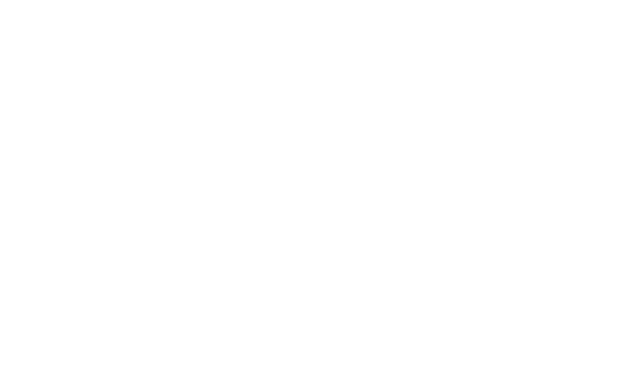
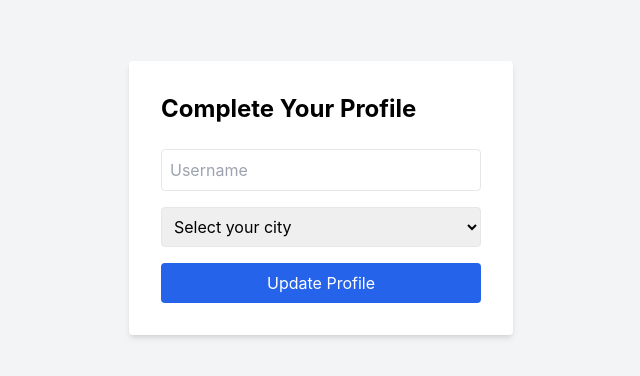
Before and after one commit to CJbaited/Candice, a React (Create React App) app in the folder candric/: page /complete-profile in a window 1280 px wide. Before the commit this address had no page. Shown: the part 266-642 px from the top of the page, without its empty margins (319-959 px from the left). Built offline with nearby package versions, Linux system fonts and the light colour scheme.

Commit message:
login and signup works better now but stil not as it should

```diff
--- a/candric/src/App.js
+++ b/candric/src/App.js
@@ -11,6 +11,9 @@
 import VisitorCourses from './components/VisitorCourses'; // Import VisitorCourses component
 import About from './components/About'; // Import About component
 import ProtectedRoute from './components/ProtectedRoute'; // Import ProtectedRoute component
+import VerifyEmail from './components/VerifyEmail'; // Import VerifyEmail component
+import Loading from './components/Loading'; // Import Loading component
+import CompleteProfile from './components/CompleteProfile'; // Import CompleteProfile component
 
 const App = () => {
   return (
@@ -21,12 +24,15 @@
           <Route path="/" element={<Home />} />
           <Route path="/login" element={<Login />} />
           <Route path="/signup" element={<Signup />} />
+          <Route path="/verify-email" element={<VerifyEmail />} /> {/* Add VerifyEmail route */}
           <Route path="/dashboard" element={<ProtectedRoute element={Dashboard} />} />
           <Route path="/courses" element={<ProtectedRoute element={Courses} />} />
           <Route path="/materials" element={<ProtectedRoute element={Materials} />} />
           <Route path="/profile" element={<ProtectedRoute element={Profile} />} />
           <Route path="/visitor-courses" element={<VisitorCourses />} /> {/* Add VisitorCourses route */}
           <Route path="/about" element={<About />} /> {/* Add About route */}
+          <Route path="/loading" element={<Loading />} /> {/* Add Loading route */}
+          <Route path="/complete-profile" element={<CompleteProfile />} /> {/* Add CompleteProfile route */}
         </Routes>
       </div>
     </Router>
--- a/candric/src/api.js
+++ b/candric/src/api.js
@@ -14,4 +14,10 @@
 // Add user logout function
 export const logoutUser = () => API.post('/auth/logout');
 
+// Add check user function
+export const checkUser = () => API.get('/auth/check-user');
+
+// Add update user profile function
+export const updateUserProfile = (data) => API.post('/auth/update-profile', data);
+
 export default API;
--- /dev/null
+++ b/candric/src/components/CompleteProfile.js
@@ -0,0 +1,61 @@
+import React, { useState } from 'react';
+import { useNavigate } from 'react-router-dom';
+import { updateUserProfile } from '../api';
+
+const CompleteProfile = () => {
+  const [formData, setFormData] = useState({ username: '', location: '' });
+  const [message, setMessage] = useState('');
+  const navigate = useNavigate();
+
+  const handleSubmit = async (e) => {
+    e.preventDefault();
+    try {
+      const response = await updateUserProfile(formData);
+      setMessage(response.data.message || 'Profile updated successfully!');
+      navigate('/dashboard'); // Redirect to dashboard
+    } catch (error) {
+      if (error.response) {
+        setMessage(error.response.data.error || 'Profile update failed');
+      } else if (error.request) {
+        setMessage('No response from the server. Please try again later.');
+      } else {
+        setMessage('An error occurred during profile update.');
+      }
+    }
+  };
+
+  return (
+    <div className="flex justify-center items-center min-h-screen bg-gray-100">
+      <div className="bg-white p-8 rounded shadow-md w-full max-w-sm">
+        <h2 className="text-2xl font-bold mb-6">Complete Your Profile</h2>
+        <form onSubmit={handleSubmit}>
+          <input
+            type="text"
+            placeholder="Username"
+            value={formData.username}
+            onChange={(e) => setFormData({ ...formData, username: e.target.value })}
+            className="w-full p-2 mb-4 border rounded"
+            required
+          />
+          <select
+            value={formData.location}
+            onChange={(e) => setFormData({ ...formData, location: e.target.value })}
+            className="w-full p-2 mb-4 border rounded"
+            required
+          >
+            <option value="" disabled>Select your city</option>
+            <option value="City1">City1</option>
+            <option value="City2">City2</option>
+            {/* Add more cities as needed */}
+          </select>
+          <button type="submit" className="w-full bg-blue-600 text-white py-2 rounded hover:bg-blue-700">
+            Update Profile
+          </button>
+        </form>
+        {message && <p className="mt-4 text-red-600">{message}</p>}
+      </div>
+    </div>
+  );
+};
+
+export default CompleteProfile;
--- a/candric/src/components/Loading.js
+++ b/candric/src/components/Loading.js
@@ -9,10 +9,12 @@
     const verifyUser = async () => {
       try {
         const response = await checkUser();
-        if (response.data.isTeacher) {
-          navigate('/teacher-dashboard');
+        const { username, location } = response.data;
+
+        if (!username || !location) {
+          navigate('/complete-profile'); // Redirect to complete profile page
         } else {
-          navigate('/dashboard');
+          navigate('/dashboard'); // Redirect to dashboard
         }
       } catch (error) {
         console.error('Error verifying user:', error);
--- a/candric/src/components/Login.js
+++ b/candric/src/components/Login.js
@@ -20,16 +20,16 @@
 
             // Navigate to dashboard on successful login
             setMessage('Login successful!');
-            navigate('/dashboard');
+            navigate('/loading'); // Redirect to the loading page
         } catch (error) {
             if (error.response) {
-                setMessage(error.response.data.message || 'Login failed. Please try again.');
+                setMessage(error.response.data.error || 'Login failed');
                 console.error('Error response:', error.response.data);
             } else if (error.request) {
                 setMessage('No response from server. Please try again later.');
                 console.error('Error request:', error.request);
             } else {
-                setMessage('An error occurred. Please try again.');
+                setMessage('An error occurred during login.');
                 console.error('Error message:', error.message);
             }
         }
@@ -46,6 +46,7 @@
                         value={formData.email}
                         onChange={(e) => setFormData({ ...formData, email: e.target.value })}
                         className="w-full p-2 mb-4 border rounded"
+                        required
                     />
                     <input
                         type="password"
@@ -53,6 +54,7 @@
                         value={formData.password}
                         onChange={(e) => setFormData({ ...formData, password: e.target.value })}
                         className="w-full p-2 mb-4 border rounded"
+                        required
                     />
                     <button type="submit" className="w-full bg-blue-600 text-white py-2 rounded hover:bg-blue-700">
                         Login
--- a/candric/src/components/Signup.js
+++ b/candric/src/components/Signup.js
@@ -3,7 +3,7 @@
 import { signUpUser } from '../api';
 
 const Signup = () => {
-  const [formData, setFormData] = useState({ name: '', location: '', email: '', password: '' });
+  const [formData, setFormData] = useState({ email: '', password: '' });
   const [message, setMessage] = useState('');
   const navigate = useNavigate();
 
@@ -12,7 +12,7 @@
     try {
       const response = await signUpUser(formData);
       setMessage(response.data.message || 'Signup successful!');
-      navigate('/login');
+      navigate('/verify-email', { state: { fromSignup: true } }); // Pass state
     } catch (error) {
       if (error.response) {
         setMessage(error.response.data.error || 'Signup failed');
@@ -29,25 +29,6 @@
       <div className="bg-white p-8 rounded shadow-md w-full max-w-sm">
         <h2 className="text-2xl font-bold mb-6">Signup</h2>
         <form onSubmit={handleSubmit}>
-          <input
-            type="text"
-            placeholder="Name"
-            value={formData.name}
-            onChange={(e) => setFormData({ ...formData, name: e.target.value })}
-            className="w-full p-2 mb-4 border rounded"
-            required
-          />
-          <select
-            value={formData.location}
-            onChange={(e) => setFormData({ ...formData, location: e.target.value })}
-            className="w-full p-2 mb-4 border rounded"
-            required
-          >
-            <option value="" disabled>Select your city</option>
-            <option value="City1">City1</option>
-            <option value="City2">City2</option>
-            {/* Add more cities as needed */}
-          </select>
           <input
             type="email"
             placeholder="Email"
--- /dev/null
+++ b/candric/src/components/VerifyEmail.js
@@ -0,0 +1,22 @@
+import React from 'react';
+import { useLocation, Navigate } from 'react-router-dom';
+
+const VerifyEmail = () => {
+  const location = useLocation();
+
+  // Check if the user navigated from the signup page
+  if (!location.state || !location.state.fromSignup) {
+    return <Navigate to="/signup" />;
+  }
+
+  return (
+    <div className="flex justify-center items-center min-h-screen bg-gray-100">
+      <div className="bg-white p-8 rounded shadow-md w-full max-w-sm">
+        <h2 className="text-2xl font-bold mb-6">Verify Your Email</h2>
+        <p>Please check your email and verify your account to continue.</p>
+      </div>
+    </div>
+  );
+};
+
+export default VerifyEmail;
```
Also changed, not shown: 2 other files (tests, documents, lock files or other folders).
